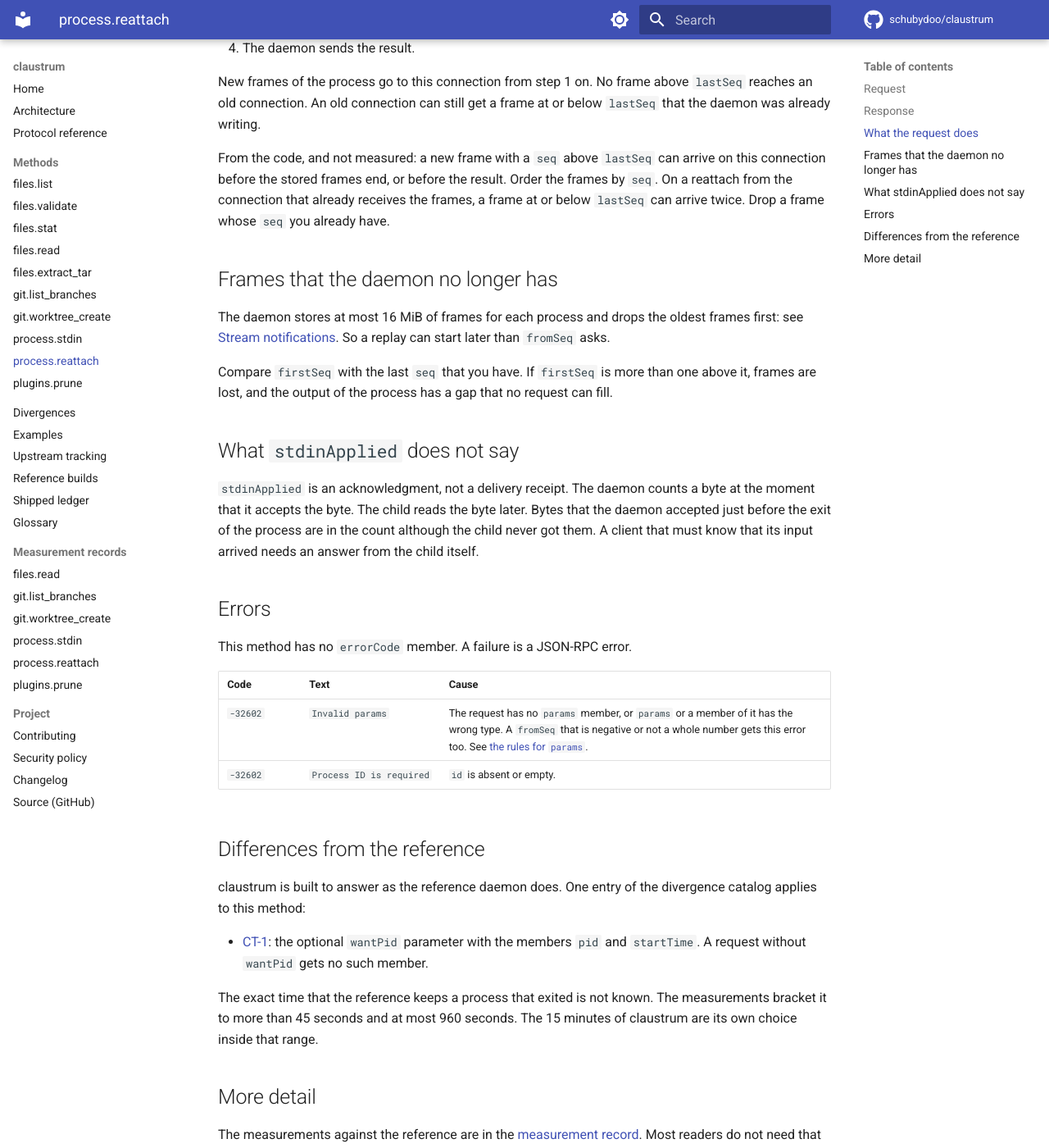
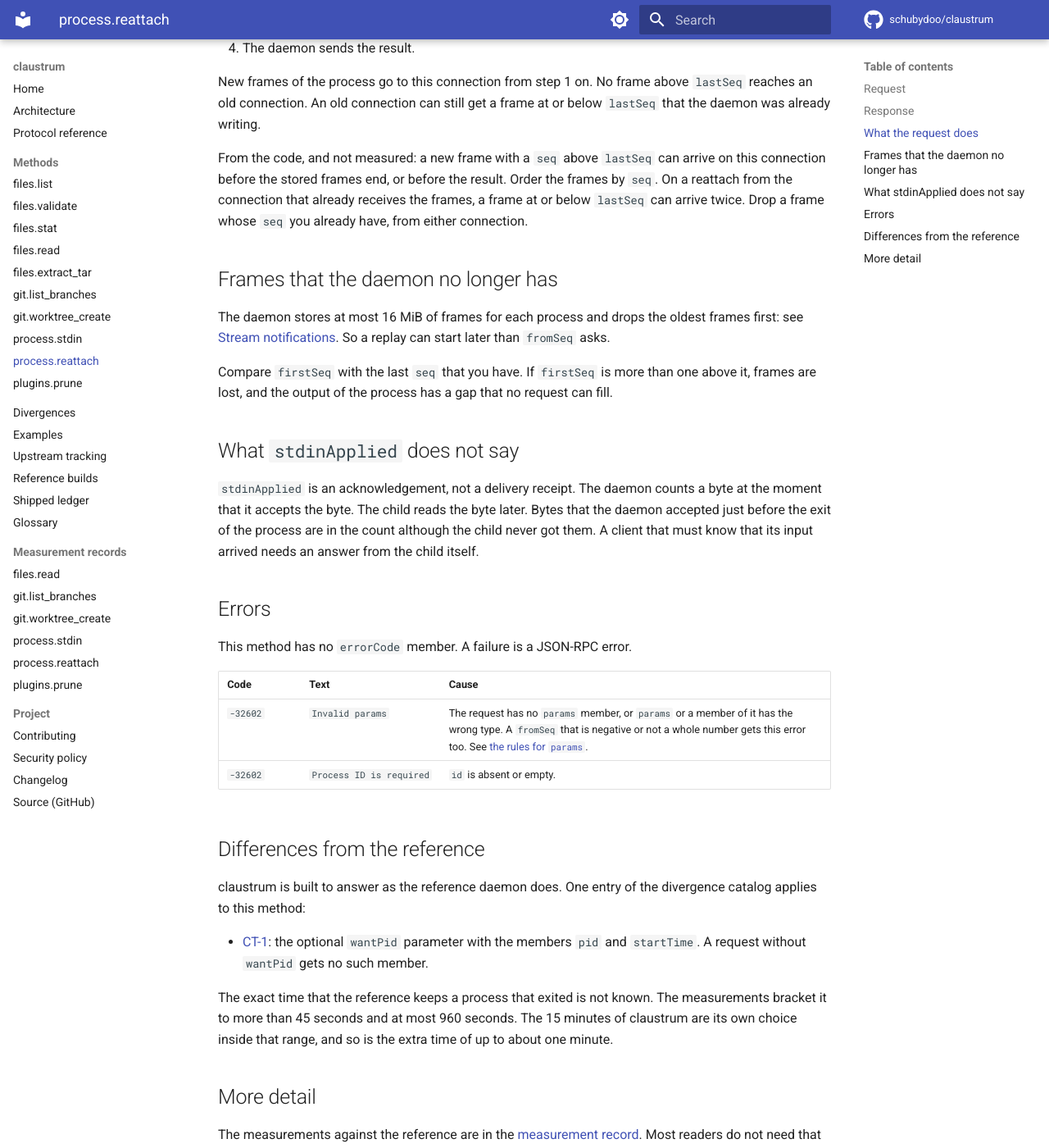
Before and after one commit to schubydoo/claustrum, an MkDocs documentation site: the page built from docs/protocol/process-reattach.md, in a window 1280 px wide and 1400 px high, scrolled down 1630 px. Shown: the whole window at 82% size. Built offline with MkDocs 1.6.1 and Material for MkDocs 9.7.7, drawn with Linux system fonts in a browser that asks for light colours; comment, search, counter and statistics services are not loaded.

Commit message:
docs: answer the review nits on the process.reattach page
Co-Authored-By: Claude Opus 5.5 <noreply@anthropic.com>

```diff
--- a/docs/protocol/process-reattach.md
+++ b/docs/protocol/process-reattach.md
@@ -48,7 +48,7 @@ Each result has the first five members. If the daemon has no such process, the r
 
 New frames of the process go to this connection from step 1 on. No frame above `lastSeq` reaches an old connection. An old connection can still get a frame at or below `lastSeq` that the daemon was already writing.
 
-From the code, and not measured: a new frame with a `seq` above `lastSeq` can arrive on this connection before the stored frames end, or before the result. Order the frames by `seq`. On a reattach from the connection that already receives the frames, a frame at or below `lastSeq` can arrive twice. Drop a frame whose `seq` you already have.
+From the code, and not measured: a new frame with a `seq` above `lastSeq` can arrive on this connection before the stored frames end, or before the result. Order the frames by `seq`. On a reattach from the connection that already receives the frames, a frame at or below `lastSeq` can arrive twice. Drop a frame whose `seq` you already have, from either connection.
 
 ## Frames that the daemon no longer has
 
@@ -58,7 +58,7 @@ Compare `firstSeq` with the last `seq` that you have. If `firstSeq` is more than
 
 ## What `stdinApplied` does not say
 
-`stdinApplied` is an acknowledgment, not a delivery receipt. The daemon counts a byte at the moment that it accepts the byte. The child reads the byte later. Bytes that the daemon accepted just before the exit of the process are in the count although the child never got them. A client that must know that its input arrived needs an answer from the child itself.
+`stdinApplied` is an acknowledgement, not a delivery receipt. The daemon counts a byte at the moment that it accepts the byte. The child reads the byte later. Bytes that the daemon accepted just before the exit of the process are in the count although the child never got them. A client that must know that its input arrived needs an answer from the child itself.
 
 ## Errors
 
@@ -75,7 +75,7 @@ claustrum is built to answer as the reference daemon does. One entry of the dive
 
 - [CT-1](../DIVERGENCES.md#ct-1): the optional `wantPid` parameter with the members `pid` and `startTime`. A request without `wantPid` gets no such member.
 
-The exact time that the reference keeps a process that exited is not known. The measurements bracket it to more than 45 seconds and at most 960 seconds. The 15 minutes of claustrum are its own choice inside that range.
+The exact time that the reference keeps a process that exited is not known. The measurements bracket it to more than 45 seconds and at most 960 seconds. The 15 minutes of claustrum are its own choice inside that range, and so is the extra time of up to about one minute.
 
 ## More detail
 
```
